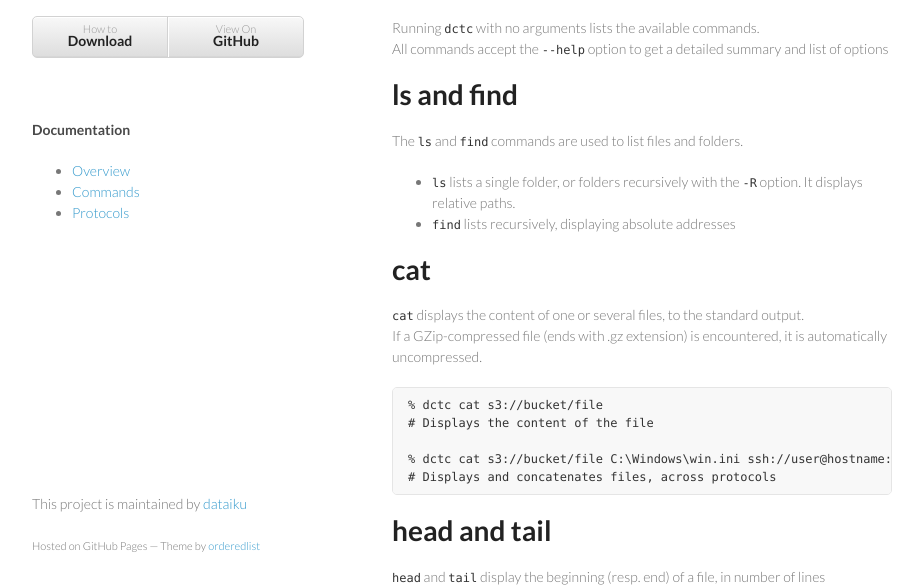
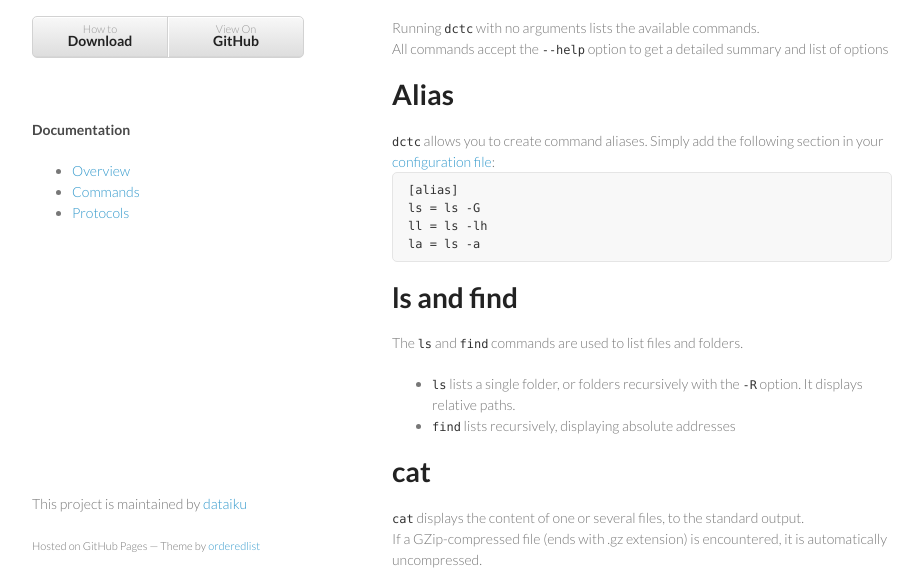
Before and after one commit to dataiku/dctc, a plain HTML site: page commands.html in a window 1280 px wide. Shown: the part 175-763 px from the top of the page, without its empty margins (178-1101 px from the left). Drawn offline with Linux system fonts and the light colour scheme.

Commit message:
Add alias documentation in command page.
* commands.html: Here.

```diff
--- a/commands.html
+++ b/commands.html
@@ -62,6 +62,12 @@
           Running <code>dctc</code> with no arguments lists the available commands.<br />
           All commands accept the <code>--help</code> option to get a detailed summary and list of options
         </p>
+        <h1 id="alias">Alias</h1>
+        <code>dctc</code> allows you to create command aliases. Simply add the following section in your <a href="protocols.html#configfile">configuration file</a>:
+        <pre><code>[alias]
+ls = ls -G
+ll = ls -lh
+la = ls -a</code></pre>
 
         <h1 id="ls">ls and find</h1>
 
```
